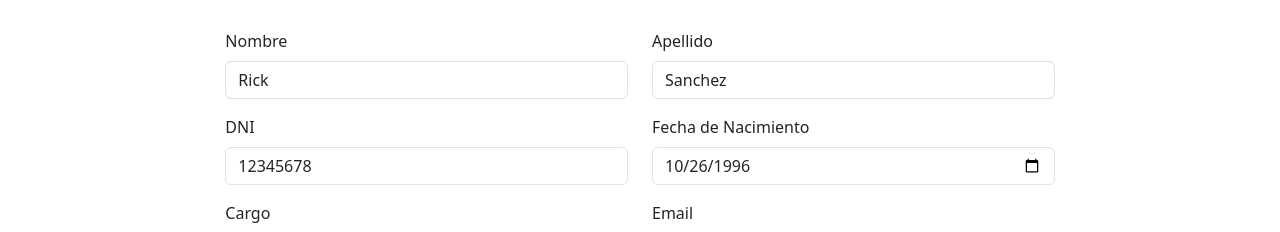
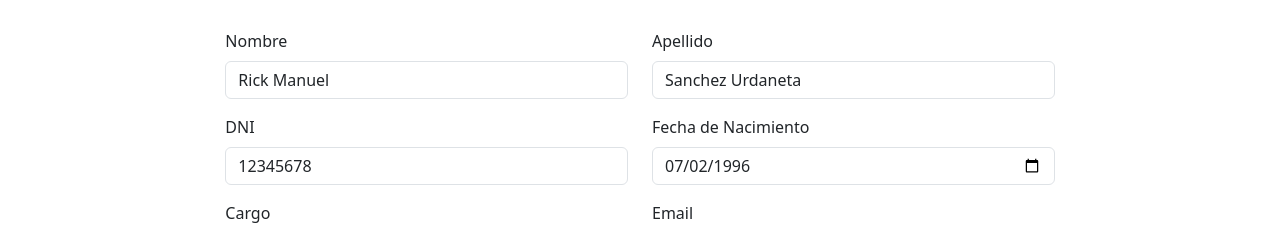
Before and after one commit to leandrodeferrari/desarrollo-web, an Angular app in the folder frontend/: page /editar-empleado/1 in a window 1280 px wide. Shown: the part 234-466 px from the top of the page. Built offline with nearby package versions, Linux system fonts and the light colour scheme.

Commit message:
Arreglode fechas y cambio de datos en el servicio

```diff
--- a/frontend/src/app/editar-empleado/editar-empleado.component.ts
+++ b/frontend/src/app/editar-empleado/editar-empleado.component.ts
@@ -61,24 +61,18 @@ export class EditarEmpleadoComponent {
               this.empleado = empleadoFiltrado;
               this.id = id;
 
-              let fechaEnPartes: string[] = empleadoFiltrado.fecha_nacimiento.split('/');
 
-              let dia: string = fechaEnPartes[0];
-              let mes: string = fechaEnPartes[1];
-              let anio: string = `${fechaEnPartes[2]}`;
-
-              // Formato "YYYY-MM-DD" para que lo reconozca HTML.
-              let fechaConFormato: string = `${anio}-${mes}-${dia}`;
 
               this.empleadoEditado.get('nombre')?.setValue(empleadoFiltrado.nombre);
               this.empleadoEditado.get('apellido')?.setValue(empleadoFiltrado.apellido);
               this.empleadoEditado.get('documento')?.setValue(empleadoFiltrado.documento);
-              this.empleadoEditado.get('fecha_nacimiento')?.setValue(fechaConFormato);
+              this.empleadoEditado.get('fecha_nacimiento')?.setValue(empleadoFiltrado.fecha_nacimiento);
               this.empleadoEditado.get('categoria')?.setValue(empleadoFiltrado.categoria);
               this.empleadoEditado.get('email')?.setValue(empleadoFiltrado.email);
               this.empleadoEditado.get('modalidad_trabajo')?.setValue(empleadoFiltrado.modalidad_trabajo);
               this.empleadoEditado.get('hora_entrada')?.setValue(empleadoFiltrado.hora_entrada);
               this.empleadoEditado.get('hora_salida')?.setValue(empleadoFiltrado.hora_salida);
+              console.log(empleadoFiltrado)
           }
       });
 
@@ -103,17 +97,12 @@ export class EditarEmpleadoComponent {
           let hora_entrada: string = this.empleadoEditado.value.hora_entrada as string;
           let hora_salida: string = this.empleadoEditado.value.hora_salida as string
 
-          let dia: string = fecha_nacimiento.substring(8);
-          let mes: string = fecha_nacimiento.substring(5, 7);
-          let anio: string = fecha_nacimiento.substring(2, 4);
-          let fechaConFormato: string = `${dia}/${mes}/${anio}`;
-
           let empleado: Empleado = {
               id: this.id,
               nombre: nombre,
               apellido: apellido,
               documento: documento,
-              fecha_nacimiento: fechaConFormato,
+              fecha_nacimiento: fecha_nacimiento,
               categoria: categoria,
               email: email,
               modalidad_trabajo: modalidad_trabajo,
--- a/frontend/src/app/services/empleado.service.ts
+++ b/frontend/src/app/services/empleado.service.ts
@@ -14,11 +14,11 @@ export class EmpleadoService {
     this.empleados =[
       {
         id: 1,
-        nombre: "Rick",
-        apellido: "Sanchez",
+        nombre: "Rick Manuel",
+        apellido: "Sanchez Urdaneta",
         documento: "12345678",
         categoria: "Director Ejecutivo",
-        fecha_nacimiento: "26/10/1996",
+        fecha_nacimiento: "1996-07-02",
         email: "ricksanchez@gmail.com",
         modalidad_trabajo: "Presencial",
         hora_entrada: "10:00",
@@ -28,11 +28,11 @@ export class EmpleadoService {
 
       {
         id: 2,
-        nombre: "María",
-        apellido: "Perez",
+        nombre: "María Alejandra",
+        apellido: "Perez Gonzales",
         documento: "12345678",
         categoria: "Desarrollador",
-        fecha_nacimiento: "25/05/1995",
+        fecha_nacimiento: "2000-02-12",
         email: "mariaperez@gmail.com",
         modalidad_trabajo: "Remoto",
         hora_entrada: "10:00",
@@ -45,7 +45,7 @@ export class EmpleadoService {
         apellido: "Hernandez",
         documento: "12345678",
         categoria: "QA",
-        fecha_nacimiento: "25/05/2000",
+        fecha_nacimiento: "2020-07-02",
         email: "josehernadez@gmail.com",
         modalidad_trabajo: "Presencial",
         hora_entrada: "10:00",
@@ -58,7 +58,7 @@ export class EmpleadoService {
         apellido: "Sanchez",
         documento: "12345678",
         categoria: "Arquitecto",
-        fecha_nacimiento: "25/05/1960",
+        fecha_nacimiento: "2020-07-02",
         email: "martasanchez@gmail.com",
         modalidad_trabajo: "Mixto",
         hora_entrada: "10:00",
```
